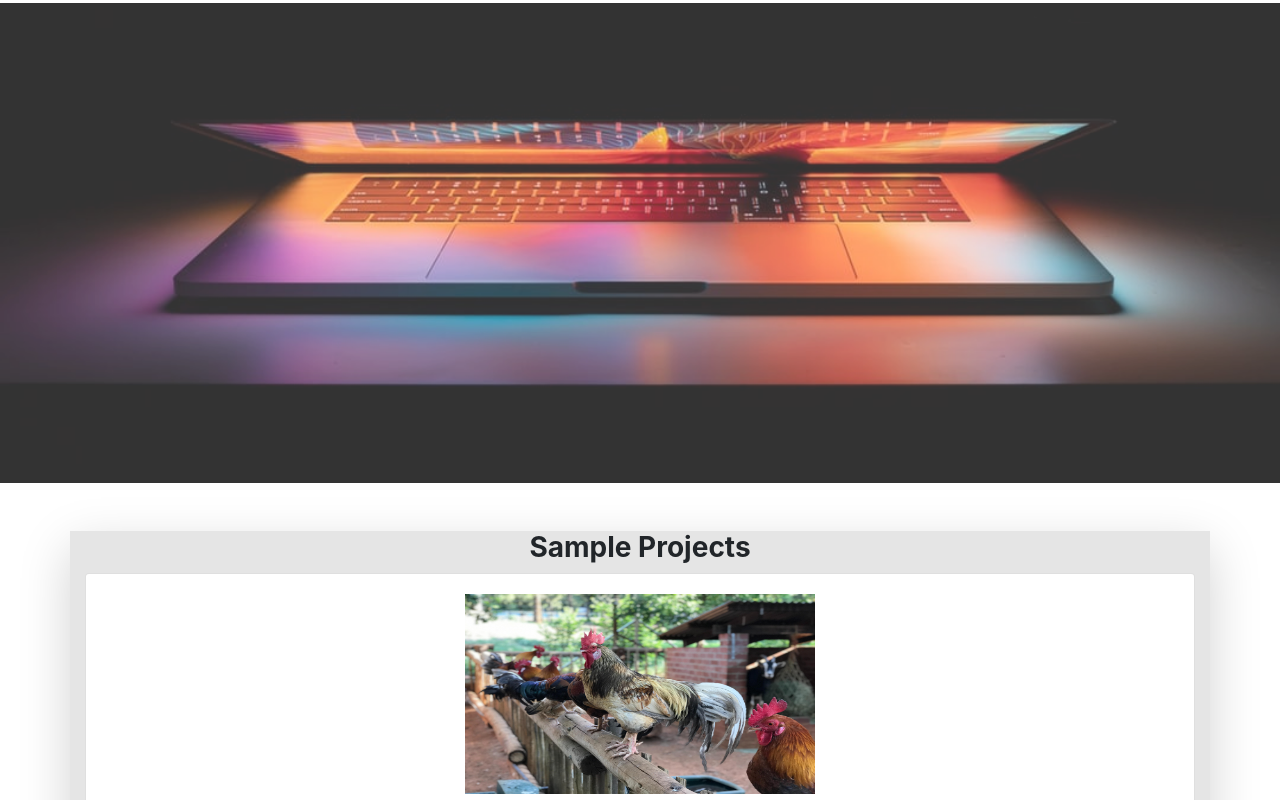
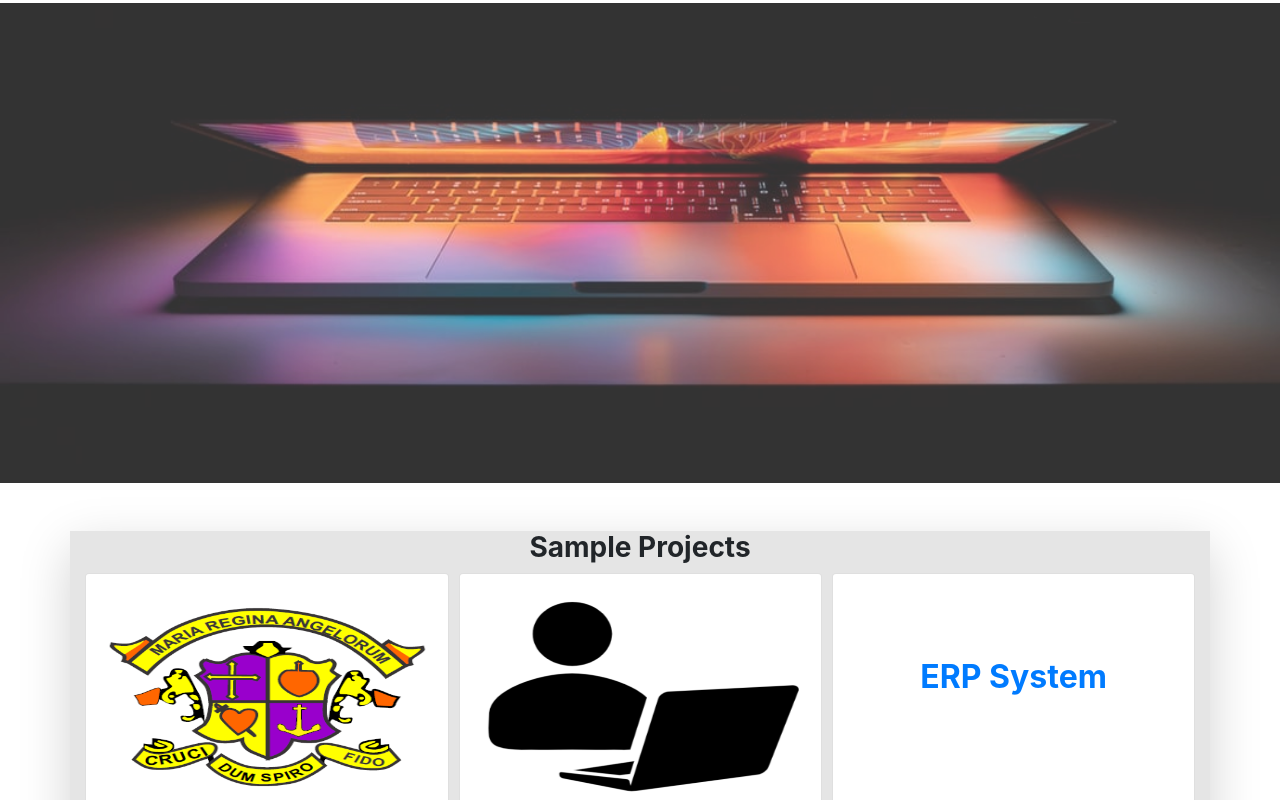
Before and after one commit to mutende/mutende.github.io, a plain HTML site: page index.html in a window 1280 px wide. Shown: the part 2000-2800 px from the top of the page. Drawn offline with nearby package versions, Linux system fonts and the light colour scheme.

Commit message:
fix some rrors

```diff
--- a/index.html
+++ b/index.html
@@ -124,8 +124,8 @@
   <div class="container text-center mt-5 mb-5 shadow-lg" style="background-color:  #e5e5e5;">
 
 <h3 class="h3 mb-2"> <strong>Sample Projects</strong></h3>
-<!--     <div class="owl-carousel owl-theme">
-        <div class="item">
+    <div class="owl-carousel owl-theme">
+     <!--    <div class="item">
           <div class="card">
             <div class="card-body">
                 <a href="https://www.seawaytravelers.co.ke/" target="_blank">
```
